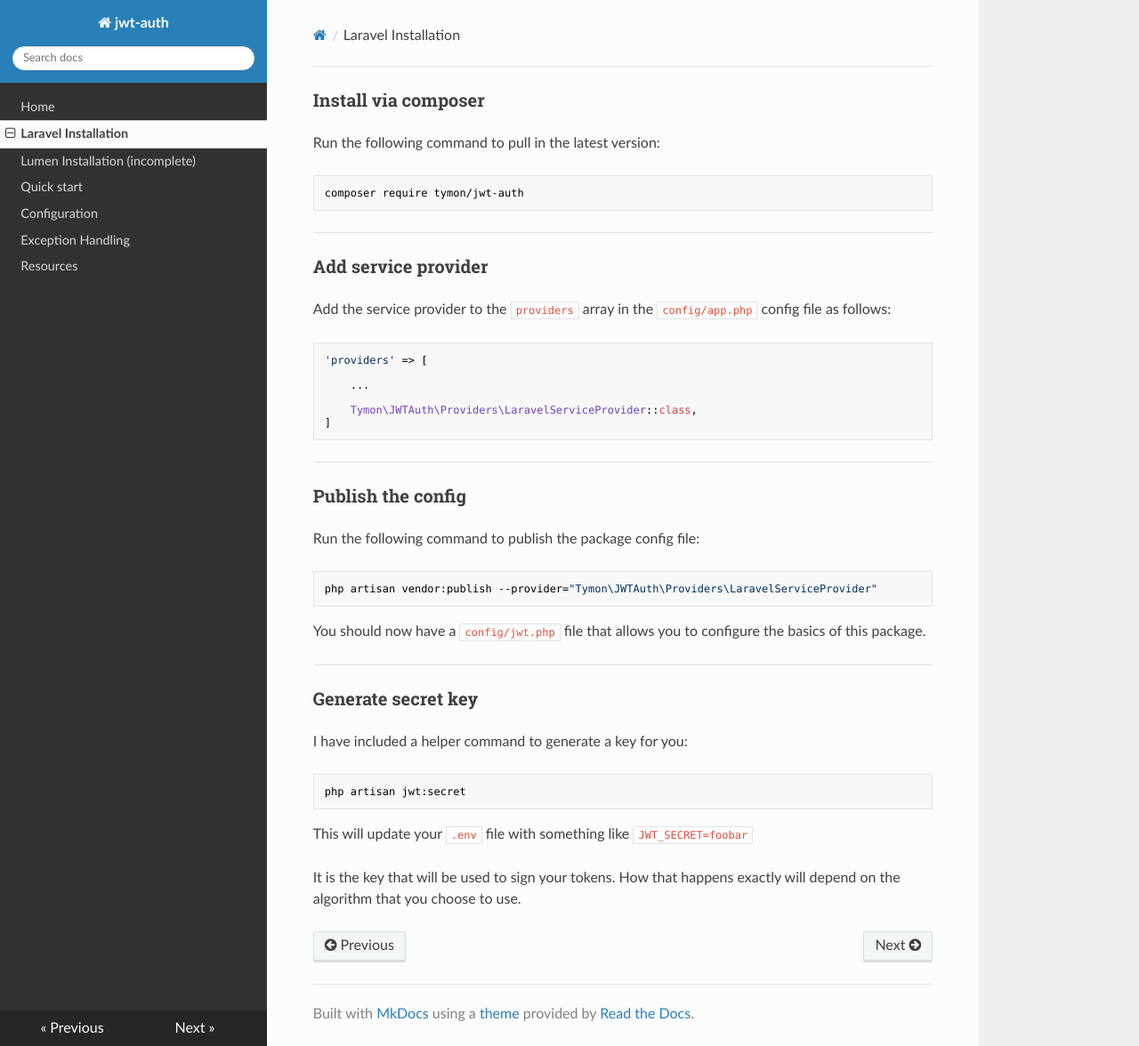
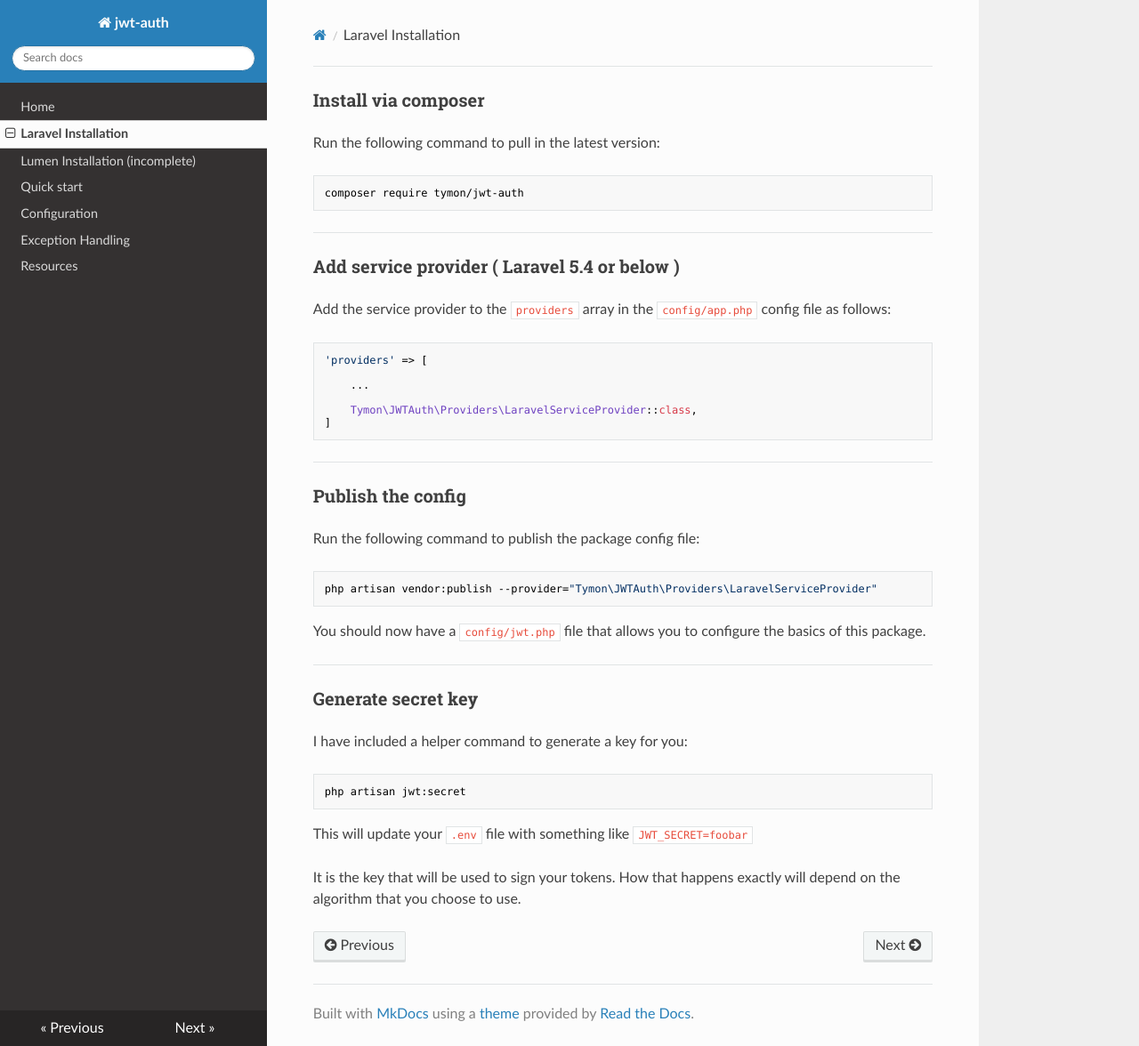
Before and after one commit to tymondesigns/jwt-auth, an MkDocs documentation site: the page built from docs/laravel-installation.md, in a window 1280 px wide and 1176 px high. Shown: the whole window at 89% size. Built offline with MkDocs 1.6.1, drawn with Linux system fonts in a browser that asks for light colours; nearby versions of some CDN libraries; old or Windows-style settings are respelled for this version of MkDocs.

Commit message:
Update laravel-installation.md (#1437)
* Update laravel-installation.md

* Update laravel-installation.md

```diff
--- a/docs/laravel-installation.md
+++ b/docs/laravel-installation.md
@@ -8,7 +8,7 @@ composer require tymon/jwt-auth
 
 -------------------------------------------------------------------------------
 
-### Add service provider
+### Add service provider ( Laravel 5.4 or below )
 
 Add the service provider to the `providers` array in the `config/app.php` config file as follows:
 
```
